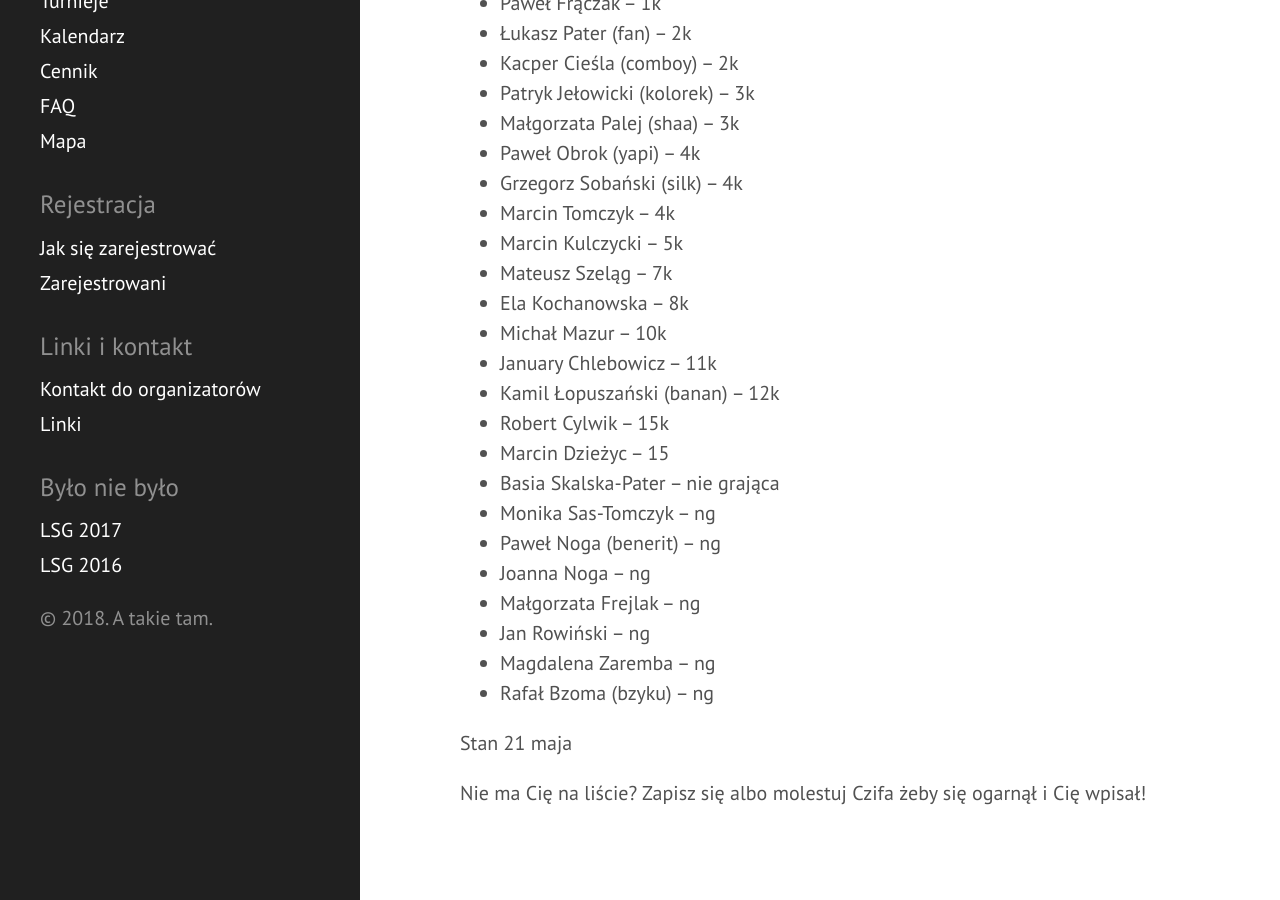
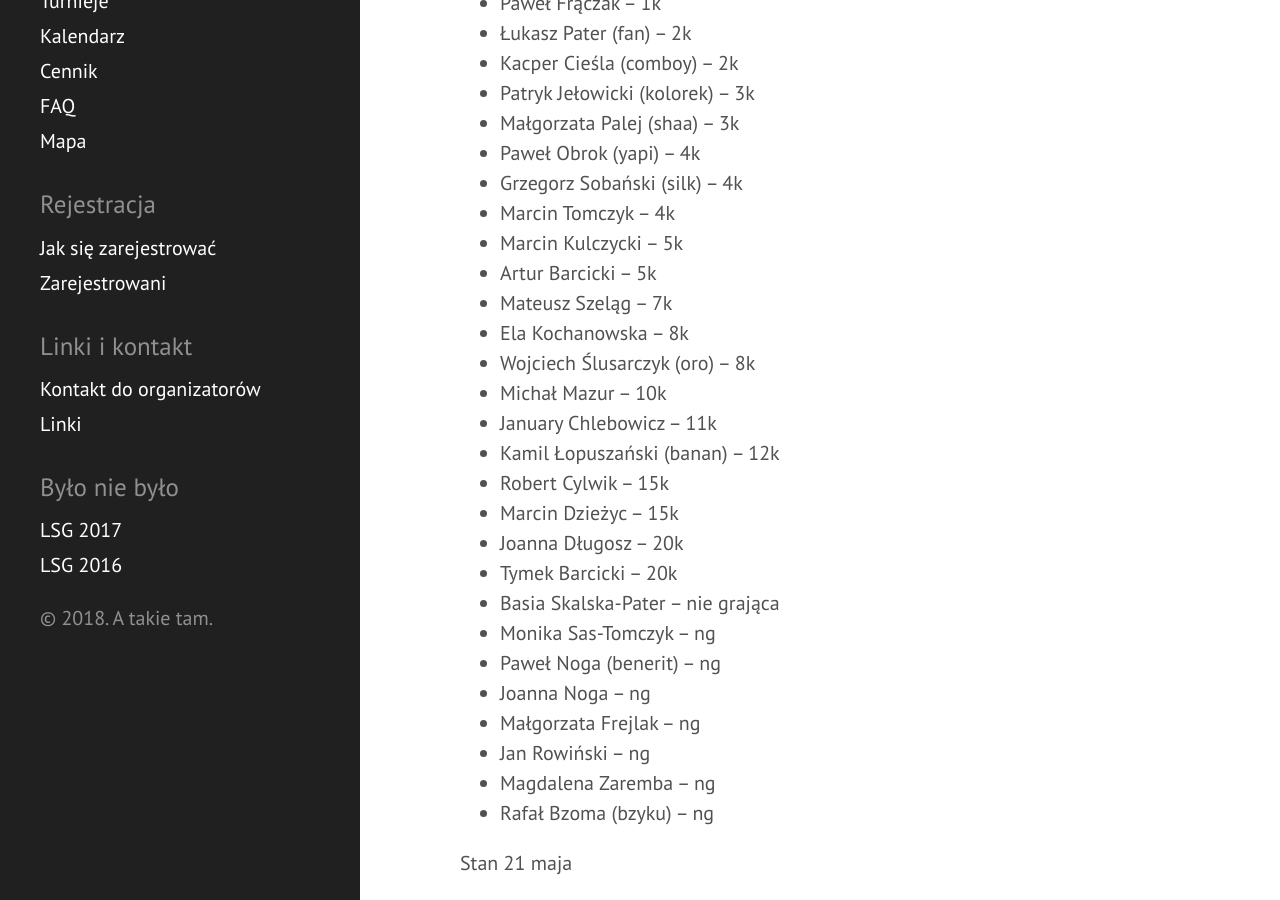
Before and after one commit to tasuki/lsg, a Jekyll site: the page built from zarejestrowani.md, in a window 1280 px wide and 900 px high, scrolled down 430 px. Built offline with Jekyll 4.4.1, drawn with Linux system fonts in a browser that asks for light colours.

Commit message:
Update zarejestrowani.md

```diff
--- a/zarejestrowani.md
+++ b/zarejestrowani.md
@@ -24,13 +24,17 @@ Zarejestrowani uczestnicy (mniej więcej wg siły):
 - Grzegorz Sobański (silk) -- 4k
 - Marcin Tomczyk -- 4k
 - Marcin Kulczycki -- 5k
+- Artur Barcicki -- 5k
 - Mateusz Szeląg -- 7k
 - Ela Kochanowska -- 8k
+- Wojciech Ślusarczyk (oro) -- 8k
 - Michał Mazur -- 10k
 - January Chlebowicz -- 11k
 - Kamil Łopuszański (banan) -- 12k
 - Robert Cylwik -- 15k
-- Marcin Dzieżyc -- 15
+- Marcin Dzieżyc -- 15k
+- Joanna Długosz -- 20k
+- Tymek Barcicki -- 20k
 - Basia Skalska-Pater -- nie grająca
 - Monika Sas-Tomczyk -- ng
 - Paweł Noga (benerit) -- ng
```
